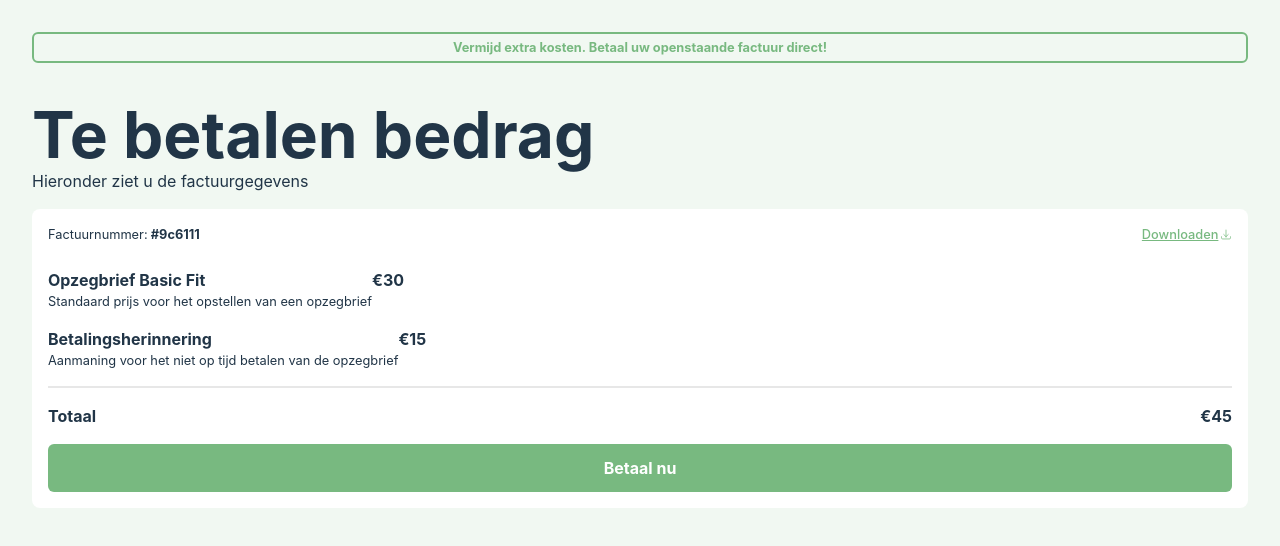
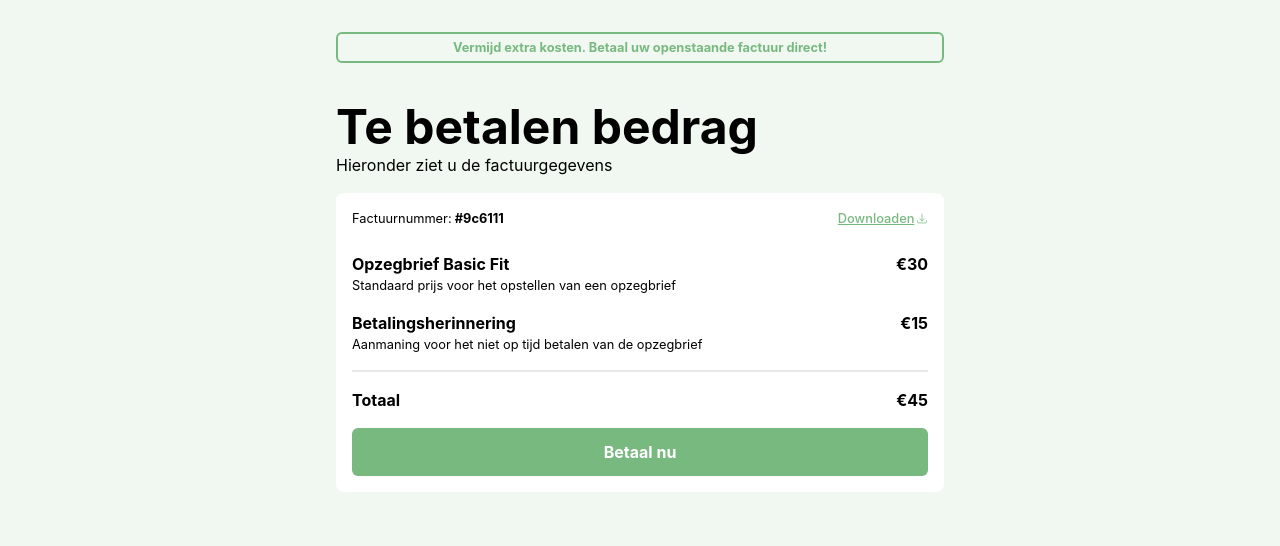
Before and after one commit to HalloJo/react-custom-payment-page, a React (Vite) app: page / in a window 1280 px wide. Shown: the top 546 px of the page. Built offline with nearby package versions, Linux system fonts and the light colour scheme.

Commit message:
Finetuning desktop query

```diff
--- a/src/index.scss
+++ b/src/index.scss
@@ -37,13 +37,14 @@ a {
   border-radius: 0.375rem;
   width: 100%;
   font-weight: 700;
+  transition: background-color 0.3s ease;
 }
 a:hover {
-  color: #535bf2;
+  background-color: rgb(82, 172, 93);
 }
 
 h1 {
-  font-size: 4rem;
+  font-size: 3rem;
   line-height: 1;
   font-weight: bold;
 
@@ -73,23 +74,3 @@ button {
   cursor: pointer;
   transition: border-color 0.25s;
 }
-button:hover {
-  border-color: #646cff;
-}
-button:focus,
-button:focus-visible {
-  outline: 4px auto -webkit-focus-ring-color;
-}
-
-@media (prefers-color-scheme: light) {
-  :root {
-    color: #213547;
-    background-color: #ffffff;
-  }
-  a:hover {
-    color: #747bff;
-  }
-  button {
-    background-color: #f9f9f9;
-  }
-}
--- a/src/pages/Checkout/Checkout.scss
+++ b/src/pages/Checkout/Checkout.scss
@@ -2,6 +2,17 @@
   padding: 2rem;
   min-height: 100vh;
   width: 100%;
+
+  @media only screen and (min-width: 768px) {
+    display: flex;
+    justify-content: center;
+  }
+
+  &__wrapper {
+    @media only screen and (min-width: 768px) {
+      width: 50%;
+    }
+  }
 
   &__logo {
     margin: 0 0 2rem 0;
@@ -64,6 +75,14 @@
   &__radio {
     display: flex;
     gap: 0.5rem;
+
+    @media only screen and (min-width: 768px) {
+      & input[type="radio"] {
+        &:hover {
+          cursor: pointer;
+        }
+      }
+    }
   }
 
   &__popular {
@@ -76,6 +95,13 @@
 
   &__issuers {
     margin: 0.5rem 0 0 0;
+    width: 100%;
+    display: flex;
+    flex-direction: column;
+
+    label {
+      margin: 0 0 0.25rem 0;
+    }
 
     & input[type="select"] {
       width: 100%;
--- a/src/pages/Checkout/Checkout.tsx
+++ b/src/pages/Checkout/Checkout.tsx
@@ -75,6 +75,7 @@ const Checkout = () => {
 
   return (
     <div className="checkout">
+      <div className="checkout__wrapper">
         <img src={expertsLogo} alt="Experts logo" className="checkout__logo" />
         <h1 className="checkout__title">{CheckoutPageContent.title}</h1>
         <p className="checkout__subTitle">{CheckoutPageContent.subTitle}</p>
@@ -145,6 +146,7 @@ const Checkout = () => {
           <p>{CheckoutPageContent.message}</p>
         </div>
       </div>
+    </div>
   );
 };
 
--- a/src/pages/Completion/Completion.scss
+++ b/src/pages/Completion/Completion.scss
@@ -6,15 +6,28 @@
   display: flex;
   align-items: center;
 
+  @media only screen and (min-width: 768px) {
+    display: flex;
+    justify-content: center;
+  }
+
   &__modal {
     background-color: #fff;
     padding: 2rem;
     border-radius: 0.375rem;
     box-shadow: 1px 4px 29px rgba(0, 0, 0, 0.08);
+
+    @media only screen and (min-width: 768px) {
+      width: 50%;
+    }
   }
 
   &__logo {
     width: 100%;
+
+    @media only screen and (min-width: 768px) {
+      width: 60%;
+    }
   }
 
   &__logo,
--- a/src/pages/Payment/Payment.scss
+++ b/src/pages/Payment/Payment.scss
@@ -3,6 +3,17 @@
   padding: 2rem;
   min-height: 100vh;
   width: 100%;
+
+  @media only screen and (min-width: 768px) {
+    display: flex;
+    justify-content: center;
+  }
+
+  &__wrapper {
+    @media only screen and (min-width: 768px) {
+      width: 50%;
+    }
+  }
 
   &__warning {
     font-size: 0.8rem;
@@ -73,6 +84,7 @@
 
     &_listItem {
       display: flex;
+      justify-content: space-between;
     }
 
     &_listItemWrapper {
--- a/src/pages/Payment/Payment.tsx
+++ b/src/pages/Payment/Payment.tsx
@@ -14,6 +14,7 @@ const Payment = () => {
 
   return (
     <div className="payment">
+      <div className="payment__wrapper">
         <p className="payment__warning">{PaymentPageContent.warning}</p>
         <h1 className="payment__title">{PaymentPageContent.title}</h1>
         <p className="payment__subTitle">{PaymentPageContent.subTitle}</p>
@@ -40,7 +41,9 @@ const Payment = () => {
                       {item.description}
                     </p>
                   </div>
-                <p className="payment__table_listItemAmount">€{item.amount}</p>
+                  <p className="payment__table_listItemAmount">
+                    €{item.amount}
+                  </p>
                 </li>
               );
             })}
@@ -54,6 +57,7 @@ const Payment = () => {
           <Link to={"/checkout"}>{PaymentPageContent.callToAction}</Link>
         </div>
       </div>
+    </div>
   );
 };
 
```
Lines whose indentation alone changed are shown as unchanged.
